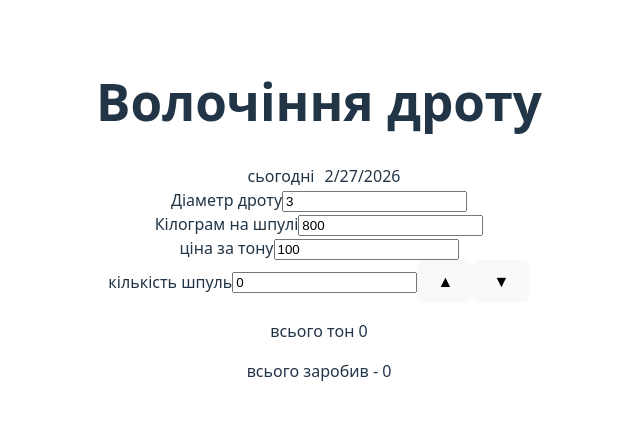
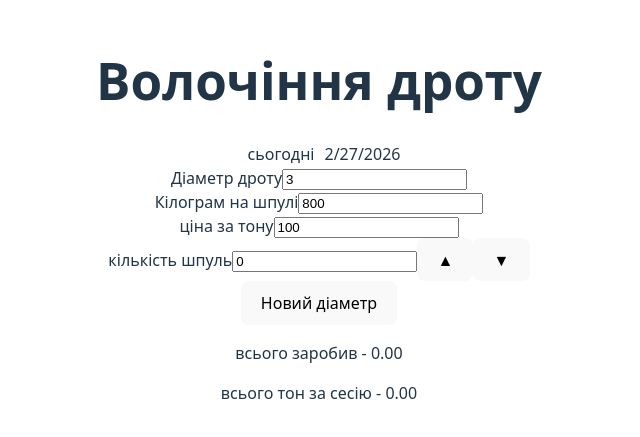
Before and after one commit to RomanChuykov/wireDrawing, a React (Vite) app: page / in a window 1280 px wide. Shown: the part 181-618 px from the top of the page, without its empty margins (321-961 px from the left). Built offline with nearby package versions, Linux system fonts and the light colour scheme.

Commit message:
добавив можливість міняти діаметр

```diff
--- a/src/App.jsx
+++ b/src/App.jsx
@@ -9,10 +9,11 @@ function App() {
   const [price, setPrice] = useState(100);
   const [totalMoney,setTotalMoney]=useState(0);
   const [totalTons,setTotalTons]=useState(0);
+  const [results, setResults] = useState([]);
 
   const today = new Date();
-  const totalMassa = count * massaSpool;
-  const totalEarnings=totalMassa/1000*price;
+
+
 
   //    functions
 
@@ -25,12 +26,36 @@ function App() {
   }
 
   const handleDecrement=() =>{
-    if (count<0)return
+    if (count<=0)return
      const tons=massaSpool/1000;
     const earningPerSpool=(tons*price);
      setCount(prev=>prev-1);
      setTotalMoney(prev=>prev-earningPerSpool)
       setTotalTons(prev=>prev-tons)
+  }
+
+  const handleNewDiameter = () => {
+    if (count === 0) {
+      alert('Спочатку введіть кількість шпуль');
+      return;
+    }
+
+    // Зберігаємо результати
+    setResults([...results, {
+      diameter,
+      price,
+      countSpool: count,
+      totalMoney,
+      totalTons
+    }]);
+
+    // Обнуляємо поля для нового діаметру та ціни
+    setDiameter('');
+    setPrice('');
+    setCount(0);
+    setTotalMoney(0);
+    setTotalTons(0);
+    setMassaSpool(800); // Можна залишити попереднє значення
   }
 
   return (
@@ -48,7 +73,7 @@ function App() {
           <input  id='diameter'
                   type ='number'
                   value={diameter}
-                  onChange={(e)=> setDiameter(e.target.value)}></input>
+                  onChange={(e)=> setDiameter(Number(e.target.value))}></input>
         </div>
       <div>
         <span>Кілограм на шпулі</span>
@@ -62,7 +87,7 @@ function App() {
         <input  id='price'
                 type='number'
                 value={price}
-                onChange={(e)=> setPrice(e.target.value)}></input>
+                onChange={(e)=> setPrice(Number(e.target.value))}></input>
       </div>
       <div>
         <span>кількість шпуль</span>
@@ -73,10 +98,26 @@ function App() {
         <button onClick={handleIncrement}>▲</button>
         <button onClick={handleDecrement}>▼</button>
       </div>
+      <button onClick={handleNewDiameter}>Новий діаметр</button>
       <div>
-        <p>всього тон {totalMassa/1000}</p>
-        <p>всього заробив - {totalMoney}</p>
+        <p>всього заробив - {totalMoney.toFixed(2)}</p>
+        <p>всього тон за сесію - {totalTons.toFixed(2)}</p>
       </div>
+
+      {results.length > 0 && (
+        <div style={{marginTop: '20px', borderTop: '2px solid #ccc', paddingTop: '20px'}}>
+          <h3>Збережені результати</h3>
+          {results.map((result, index) => (
+            <div key={index} style={{marginBottom: '10px', padding: '10px', backgroundColor: '#f5f5f5', borderRadius: '5px'}}>
+              <p><strong>Діаметр:</strong> {result.diameter} мм</p>
+              <p><strong>Ціна за тону:</strong> {result.price} грн</p>
+              <p><strong>Кількість шпуль:</strong> {result.countSpool}</p>
+              <p><strong>Тон:</strong> {result.totalTons.toFixed(2)}</p>
+              <p><strong>Заробив:</strong> {result.totalMoney.toFixed(2)} грн</p>
+            </div>
+          ))}
+        </div>
+      )}
       </div>
 
     </>
```
